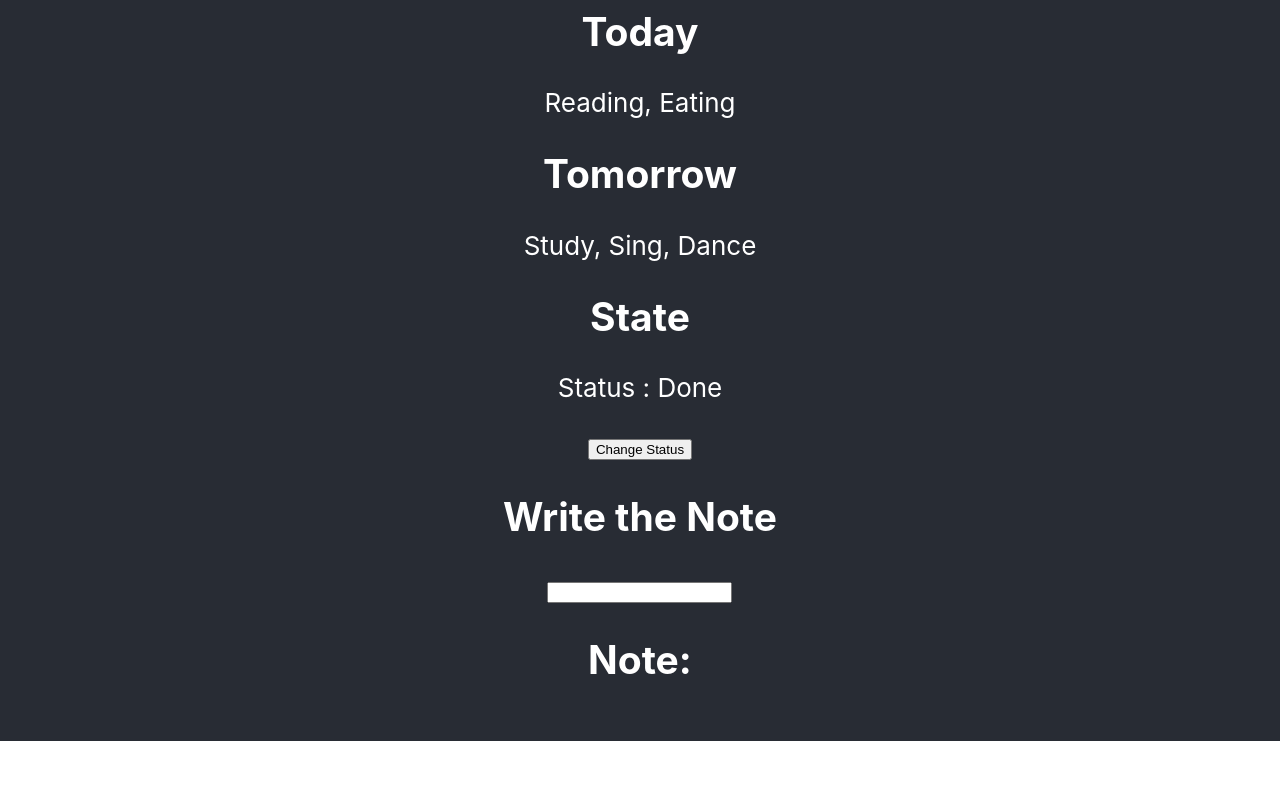
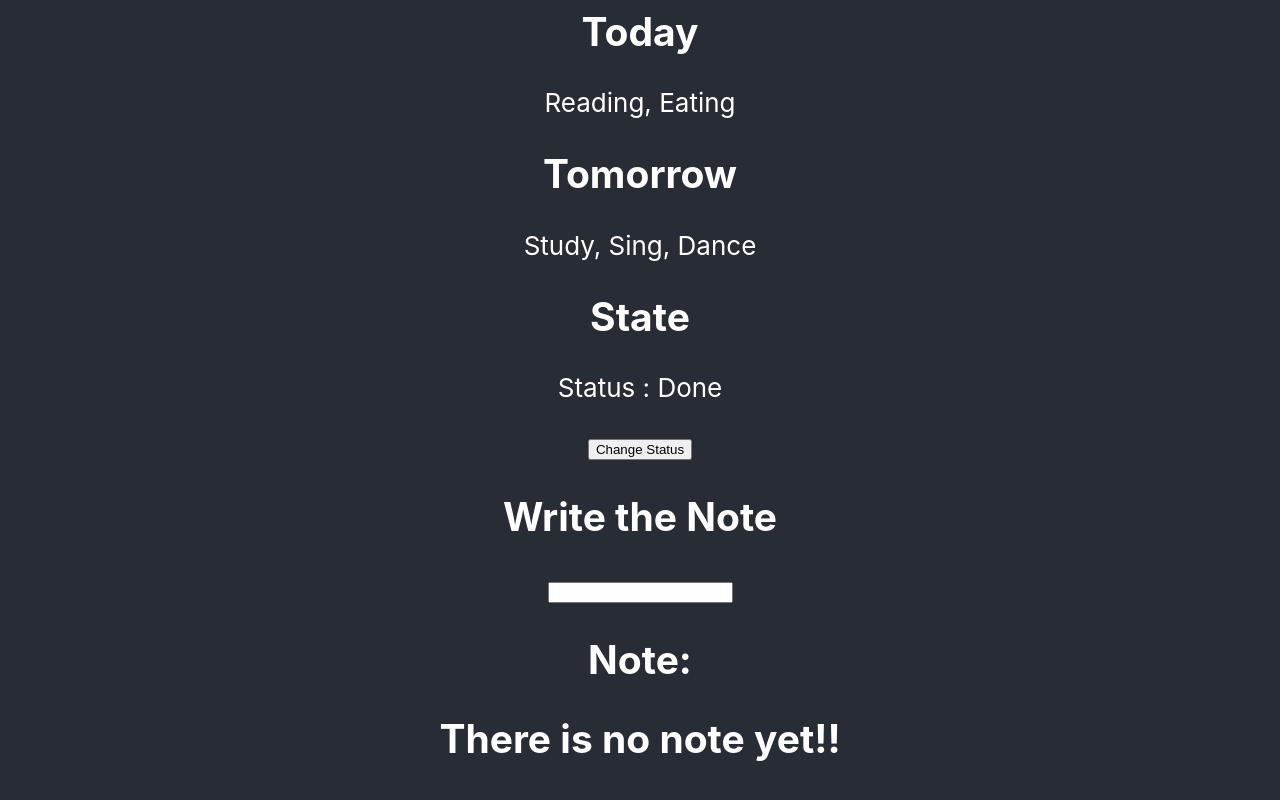
Before and after one commit to milan-vishnoi/Practice_Programs, a React (Create React App) app in the folder JavaScript/React/my-react-app/: page / in a window 1280 px wide. Shown: the part 471-1271 px from the top of the page. Before the commit the page ends 1212 px from the top, so only its background shows below. Built offline with nearby package versions, Linux system fonts and the light colour scheme.

Commit message:
Added style, shouldComponentRender and conditional rendering

```diff
--- a/JavaScript/React/my-react-app/src/App.js
+++ b/JavaScript/React/my-react-app/src/App.js
@@ -111,17 +111,33 @@ class GetNote extends React.Component {
   }
 }
 
+const styles = {color:"yellow",fontSize:24,border:"2px solid white",padding:"20px"};
+
 class RenderNote extends React.Component {
   constructor(props) {
     super(props);
   }
+
+  shouldComponentUpdate(nextProps,nextState) {
+    if(nextProps.note === "")
+      {
+        return false;
+      }
+      else {
+        return true;
+      }
+  }
+
+  componentDidUpdate() {
+  }
+
   render() {
-    return (
-      <div>
-        <h2>Note:</h2>
-      <p>{this.props.note}</p>
-      </div>
-   );
+        return (
+          <div>
+            <h2>Note:</h2>
+         {this.props.note===""?<h2>There is no note yet!!</h2> : <p style={styles}>{this.props.note}</p>}
+          </div>
+       );
   }
 }
 
```
